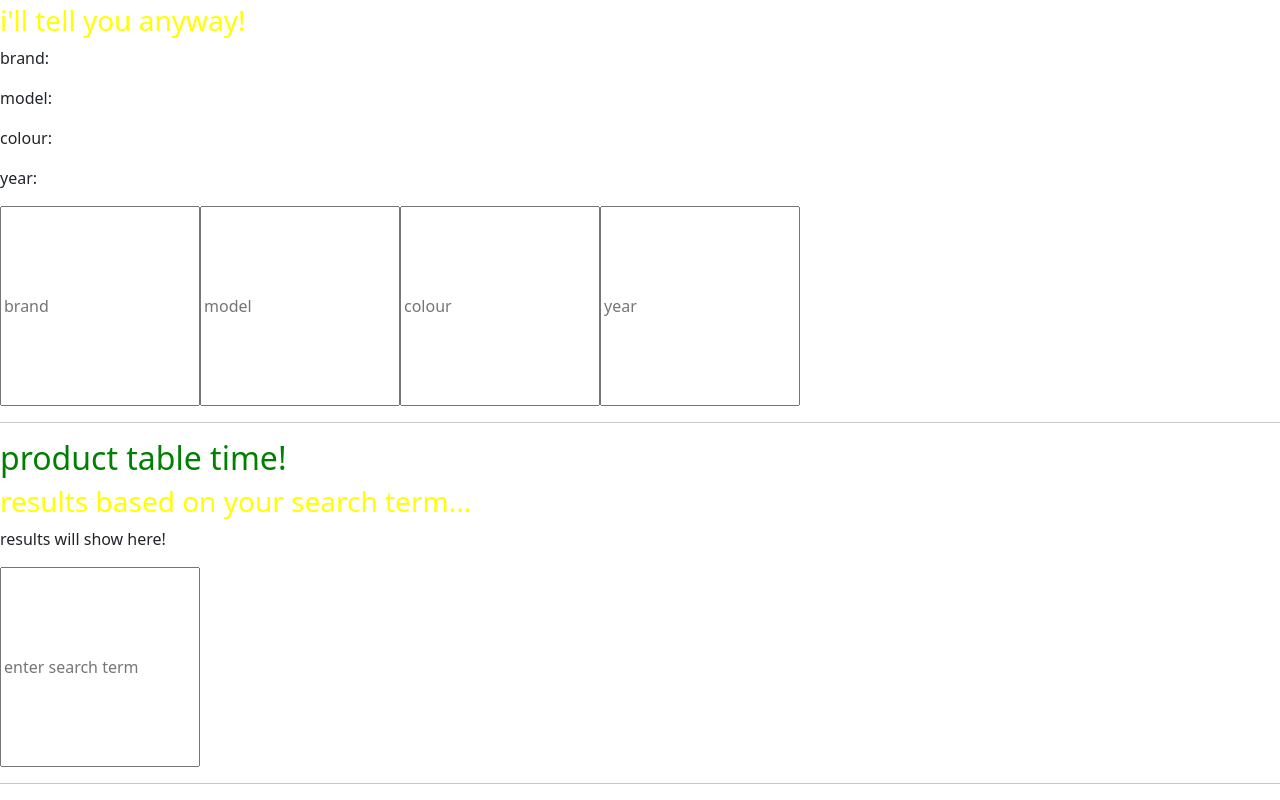
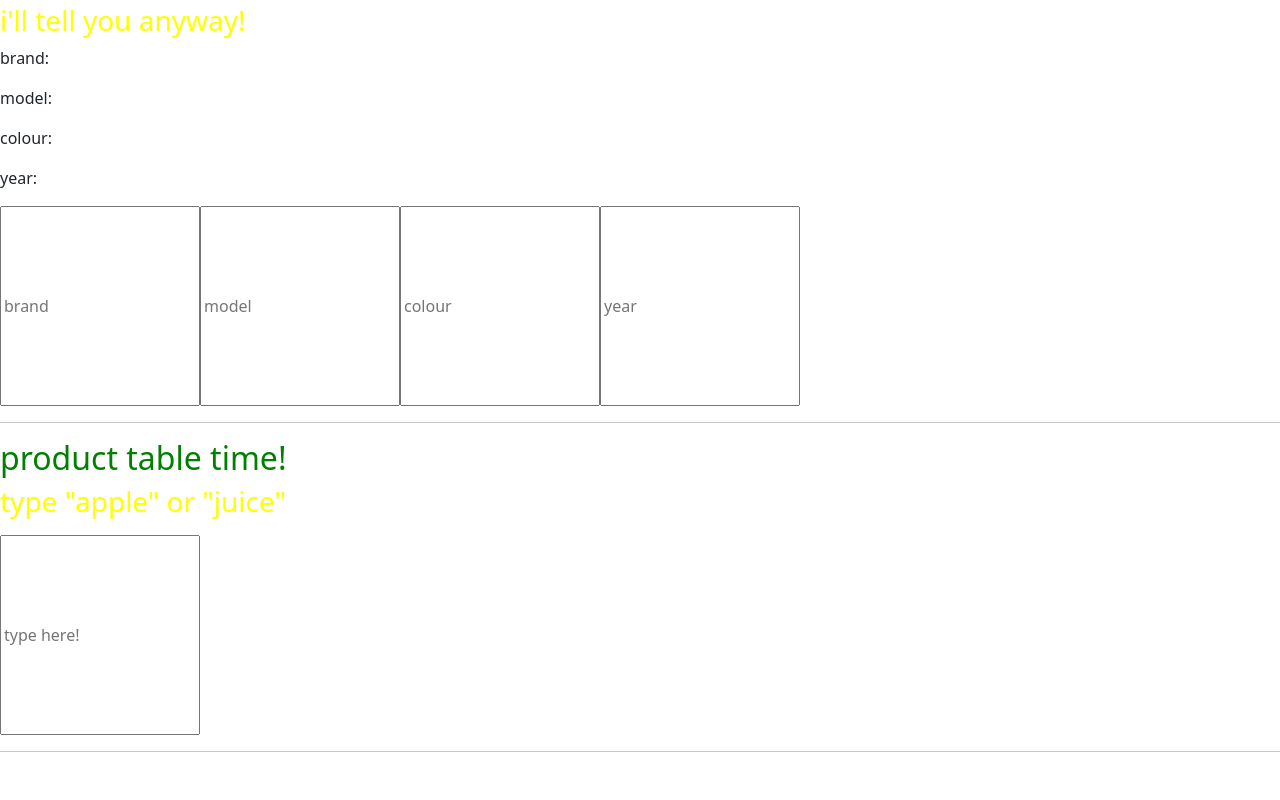
Before and after one commit to 44jovi/qa-gl-mern-react-1, a React (Create React App) app in the folder react-project/: page / in a window 1280 px wide. Shown: the part 1964-2764 px from the top of the page. After the commit the page ends 2732 px from the top, so only its background shows below. Built offline with nearby package versions, Linux system fonts and the light colour scheme.

Commit message:
component ProductTable

```diff
--- a/react-project/src/components/ProductTable.jsx
+++ b/react-project/src/components/ProductTable.jsx
@@ -1,22 +1,20 @@
 import { useState } from "react";
 
 const ProductTable = () => {
+  const products = ["apple", "banana", "cheese"];
   const [searchTerm, setSearchTerm] = useState(null);
-  const [results, setResults] = useState("results will show here!");
 
   return (
     <>
       <h2>product table time!</h2>
-      <h3>results based on your search term...</h3>
-      <p>{results}</p>
-      <form>
-        <input
-          placeholder="enter search term"
-          onChange={(e) => {
-            setSearchTerm(e.target.value);
-          }}
-        />
-      </form>
+      <h3>type "apple" or "juice"</h3>
+      <p>{products.filter((p) => p.toLowerCase().startsWith(searchTerm))}</p>
+      <input
+        name="searchTerm"
+        placeholder="type here!"
+        value={searchTerm}
+        onChange={(e) => setSearchTerm(e.target.value)}
+      />
     </>
   );
 };
```
